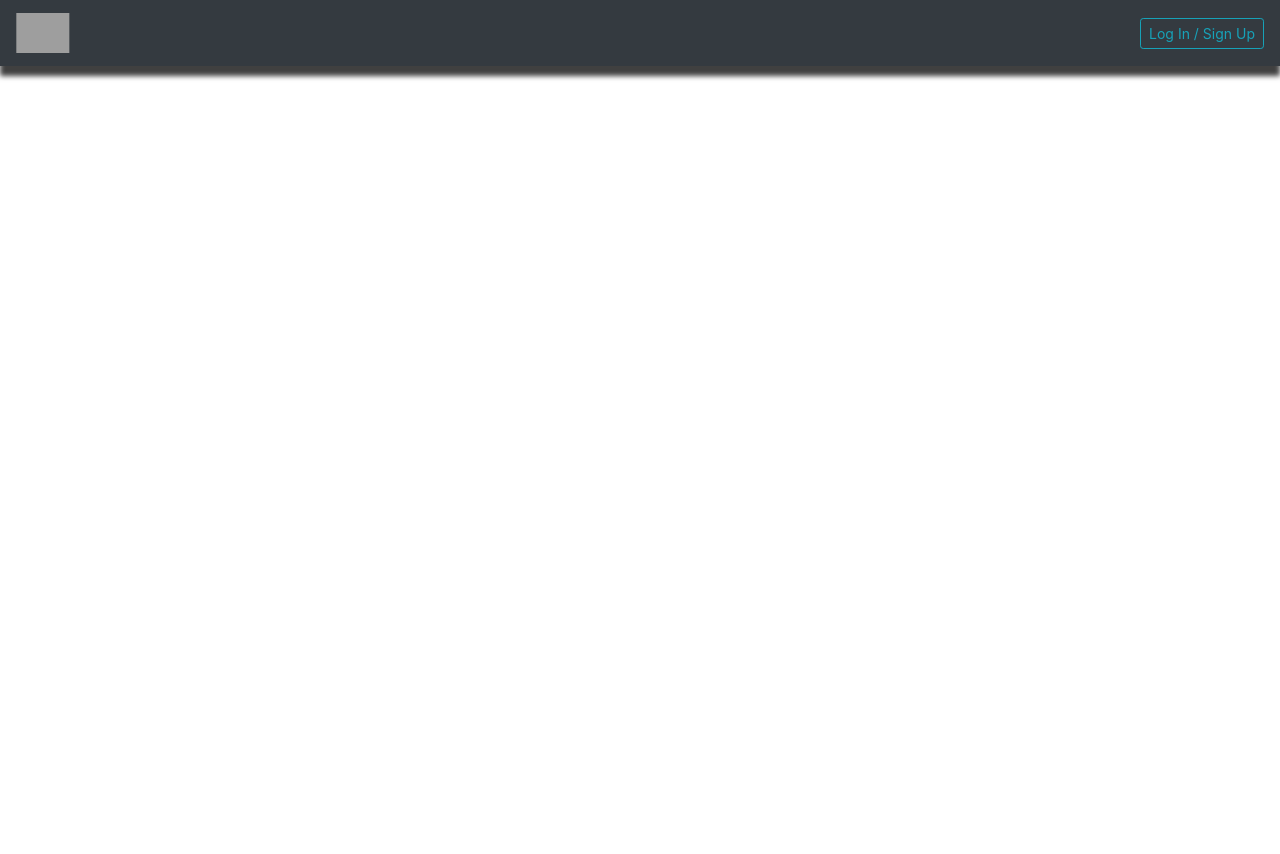
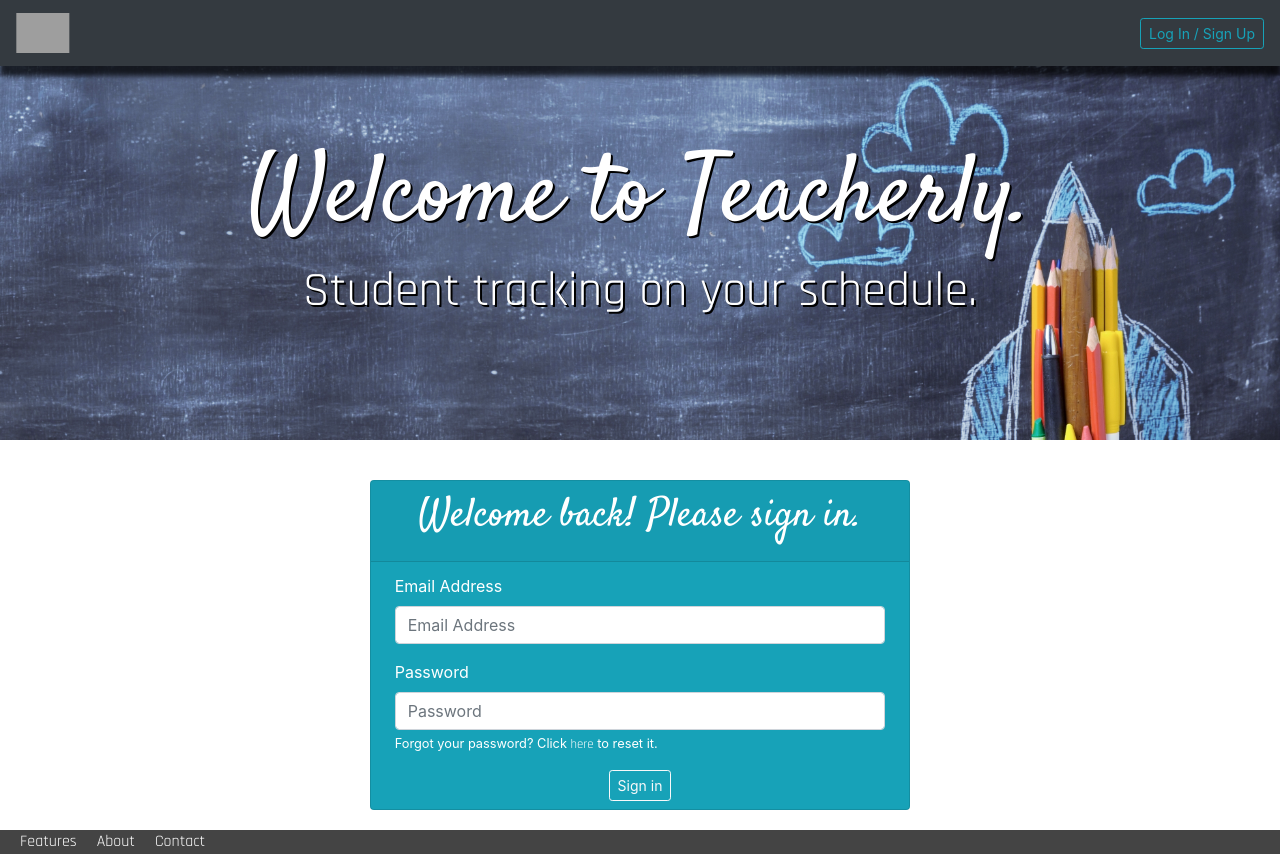
Before and after one commit to patrickeast/teacherly, a React (Create React App) app in the folder client/: page /login in a window 1280 px wide. Before the commit the page ends 800 px from the top, so only its background shows below. Built offline with nearby package versions, Linux system fonts and the light colour scheme; grey boxes are pictures that could not be loaded.

Commit message:
Added login and signup routes.

```diff
--- a/client/src/App.js
+++ b/client/src/App.js
@@ -4,6 +4,8 @@ import "./App.css";
 import Home from "./pages/Home/Home.js";
 import Features from "./pages/Features/Features.js";
 import Teachers from "./pages/Teachers/Teachers.js";
+import Signup from "./pages/Signup/Signup.js";
+import Login from "./pages/Login/Login.js";
 import Nav from "./components/Nav/Nav.js";
 import Footer from "./components/Footer/Footer.js";
 
@@ -15,6 +17,8 @@ const App = () => (
         <Route exact path="/" component={Home} />
         <Route exact path="/features" component={Features} />
         <Route exact path="/teachers" component={Teachers} />
+        <Route exact path="/login" component={Login} />
+        <Route exact path="/signup" component={Signup} />
       </Switch>
       <Footer />
     </div>
--- /dev/null
+++ b/client/src/pages/Login/Login.js
@@ -0,0 +1,45 @@
+import React, { Component } from "react";
+import Header from "../../components/Header/Header.js";
+
+export default class Login extends Component {
+    render() {
+        return (
+            <div>
+                <Header />
+                <div className="container">
+                    <div className="row justify-content-around">
+                        <div className="col-sm-10 col-md-6">
+                            <div className="card bg-info text-white">
+                                <div className="card-header text-center">
+                                    <h1>Welcome back! Please sign in.</h1>
+                                </div>
+                                <div className="card-title">
+                                </div>
+                                <div className="card-text">
+                                    <form id="signin" name="signin" method="post" action="signin">
+                                        <div className="row justify-content-around">
+                                            <div className="col-11">
+                                                <div className="form-group">
+                                                    <label for="email">Email Address</label>
+                                                    <input className="form-control" aria-describedby="emailHelp" name="email" placeholder="Email Address" type="text" />
+                                                </div>
+                                                <div className="form-group">
+                                                    <label for="password">Password</label>
+                                                    <input className="form-control" aria-describedby="passwordHelp" name="password" placeholder="Password" type="password" />
+                                                    <small id="passwordHelp" class="form-text text-white">Forgot your password? Click <a href="/" className="text-white">here</a> to reset it.</small>
+                                                </div>
+                                                <div className="text-center">
+                                                    <input className="btn btn-sm btn-outline-light mb-2" type="submit" value="Sign in" />
+                                                </div>
+                                            </div>
+                                        </div>
+                                    </form>
+                                </div>
+                            </div>
+                        </div>
+                    </div>
+                </div>
+            </div >
+        )
+    }
+}
--- /dev/null
+++ b/client/src/pages/Signup/Signup.js
@@ -0,0 +1,37 @@
+import React, { Component } from "react";
+import Header from "../../components/Header/Header.js";
+
+export default class Signup extends Component {
+    render() {
+        return (
+            <div>
+                <Header />
+                <div className="container">
+                    <div className="row justify-content-around">
+                        <div className="col-sm-10 col-md-6">
+                            <div className="card bg-info text-white">
+                                <div className="card-header">
+                                    Help us guide your Teacherly experience.
+                                </div>
+                                <div className="card-title">
+                                </div>
+                                <div className="card-text">
+                                    <form id="signin" name="signin" method="post" action="signin">
+                                        <div class="input-field">
+                                            <input name="email" placeholder="Email Address" type="text" class="text validate homeText" />
+                                            <input name="firstname" placeholder="First Name" type="text" class="validate homeText" />
+                                            <input name="lastname" placeholder="Last Name" type="text" class="validate homeText" />
+                                            <input name="password" placeholder="Password" type="password" class="validate homeText" />
+                                        </div>
+                                        <br />
+                                        <input className="btn btn-small btn-outline-light" type="submit" value="Sign in" />
+                                    </form>
+                                </div>
+                            </div>
+                        </div>
+                    </div>
+                </div>
+            </div >
+        )
+    }
+}
```
